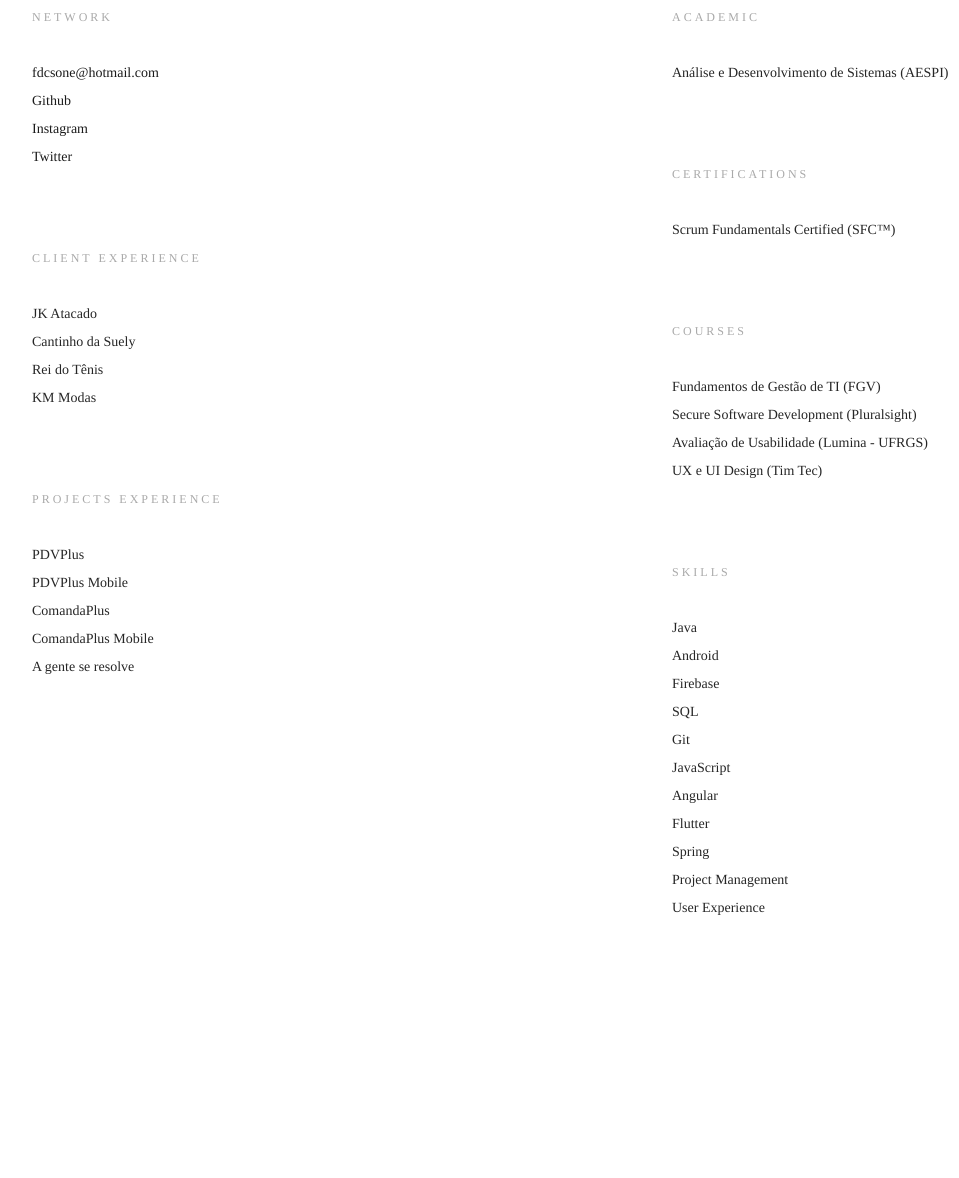
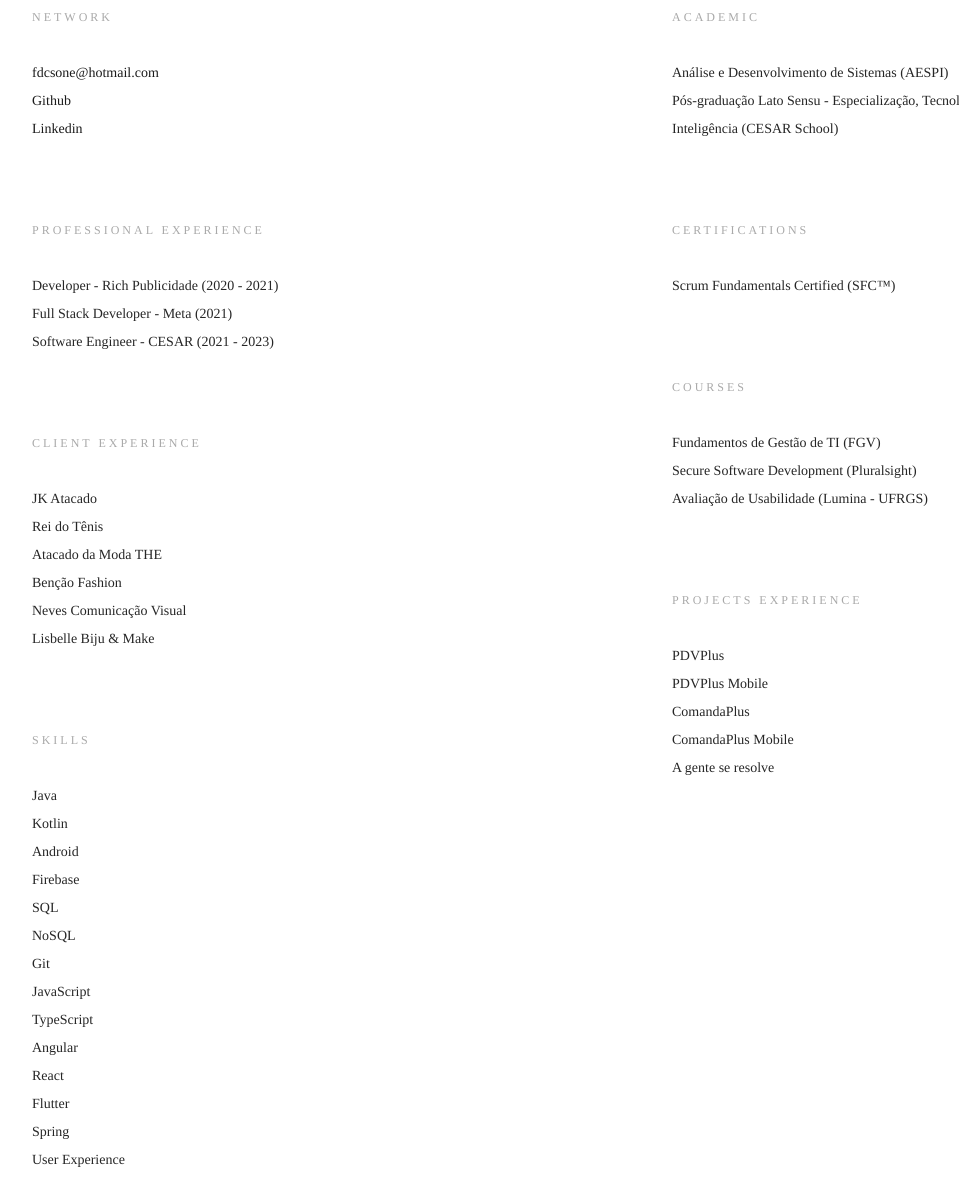
Before and after one commit to douglazsilva/douglazsilva.github.io, a plain HTML site: page index.html in a window 1280 px wide. Shown: the part 501-1679 px from the top of the page, without its empty margins (96-1055 px from the left). Before the commit the page ends 1596 px from the top, so only its background shows below. Drawn offline with nearby package versions, Linux system fonts and the light colour scheme; a web font is replaced by a local one.

Commit message:
update personal info

```diff
--- a/css/main.css
+++ b/css/main.css
@@ -148,6 +148,15 @@
 
 #academic:after {
     content: 'Academic';
+    visibility: visible;
+}
+
+#professional {
+    visibility: hidden;
+}
+
+#professional:after {
+    content: 'Professional experience';
     visibility: visible;
 }
 
--- a/index.html
+++ b/index.html
@@ -15,7 +15,7 @@
    <script async src="https://www.googletagmanager.com/gtag/js?id=UA-148784609-1"></script>
    <script>
       window.dataLayer = window.dataLayer || [];
-		function gtag(){dataLayer.push(arguments);}
+      function gtag() { dataLayer.push(arguments); }
       gtag('js', new Date());
       gtag('config', 'UA-148784609-1');
    </script>
@@ -25,7 +25,8 @@
    <div class='wrapper-container'>
       <div class='wrapper' id='wrapper'>
          <div class="logo" id="logo">
-            <img src="../douglazsilva.github.io/img/ds_logo.png" alt="logo">
+            <img src="https://raw.githubusercontent.com/douglazsilva/douglazsilva.github.io/master/img/ds_logo.png"
+               alt="logo">
          </div>
          <div id='intro' class='column'>Tech lover, Java, Web and Mobile Developer.</div>
          <div class='itemwrapper' id='item0'>
@@ -34,36 +35,44 @@
                &zwnj;<br>
                <a href="mailto:fdcsone@hotmail.com" target="_top">fdcsone@hotmail.com</a><br>
                <a href="https://github.com/douglazsilva" target="_blank">Github</a><br>
-               <a href="https://www.instagram.com/iam_douglazsilva" target="_blank">Instagram</a><br>
-               <a href="https://twitter.com/douglazsilva" target="_blank">Twitter</a><br>
+               <a href="https://www.linkedin.com/in/douglazsilva" target="_blank">Linkedin</a><br>
             </div>
-            <div id='col2' class='column-left'>
+            <div id='col2' class='column-right'>
                <span class='greyed' id='academic'></span><br>
                &zwnj;<br>
                Análise e Desenvolvimento de Sistemas (AESPI)<br>
+               Pós-graduação Lato Sensu - Especialização, Tecnologia Inovação e Inteligência (CESAR School)
             </div>
-            <div id='col4' class='column-right'>
+            <div id='col3' class='column-right'>
                <span class='greyed'>Certifications</span><br>
                &zwnj;<br>
                Scrum Fundamentals Certified (SFC™)<br>
             </div>
-            <div id='col3' class='column-left'>
-               <span class='greyed' id='clients'></span><br>
+            <div id='col4' class='column-left'>
+               <span class='greyed' id='professional'></span><br>
                &zwnj;<br>
-               JK Atacado<br>
-               Cantinho da Suely<br>
-			   Rei do Tênis<br>
-			   KM Modas<br>
+               Developer - Rich Publicidade (2020 - 2021)<br>
+               Full Stack Developer - Meta (2021)<br>
+               Software Engineer - CESAR (2021 - 2023)<br>
             </div>
-			<div id='col2' class='column-right'>
+            <div id='col5' class='column-right'>
                <span class='greyed'>Courses</span><br>
                &zwnj;<br>
                Fundamentos de Gestão de TI (FGV)<br>
                Secure Software Development (Pluralsight)<br>
                Avaliação de Usabilidade (Lumina - UFRGS)<br>
-               UX e UI Design (Tim Tec)<br>
             </div>
-            <div id='col3' class='column-left'>
+            <div id='col6' class='column-left'>
+               <span class='greyed' id='clients'></span><br>
+               &zwnj;<br>
+               JK Atacado<br>
+               Rei do Tênis<br>
+               Atacado da Moda THE<br>
+               Benção Fashion<br>
+               Neves Comunicação Visual<br>
+               Lisbelle Biju & Make<br>
+            </div>
+            <div id='col7' class='column-right'>
                <span class='greyed'>Projects Experience</span><br>
                &zwnj;<br>
                PDVPlus<br>
@@ -72,19 +81,22 @@
                ComandaPlus Mobile<br>
                A gente se resolve<br>
             </div>
-            <div id='col3' class='column-right'>
+            <div id='col8' class='column-left'>
                <span class='greyed' id='skills'></span><br>
                &zwnj;<br>
                Java<br>
+               Kotlin<br>
                Android<br>
                Firebase<br>
                SQL<br>
+               NoSQL<br>
                Git<br>
                JavaScript<br>
+               TypeScript<br>
                Angular<br>
+               React<br>
                Flutter<br>
                Spring<br>
-               Project Management<br>
                User Experience<br>
             </div>
 
```
Lines whose indentation alone changed are shown as unchanged.
